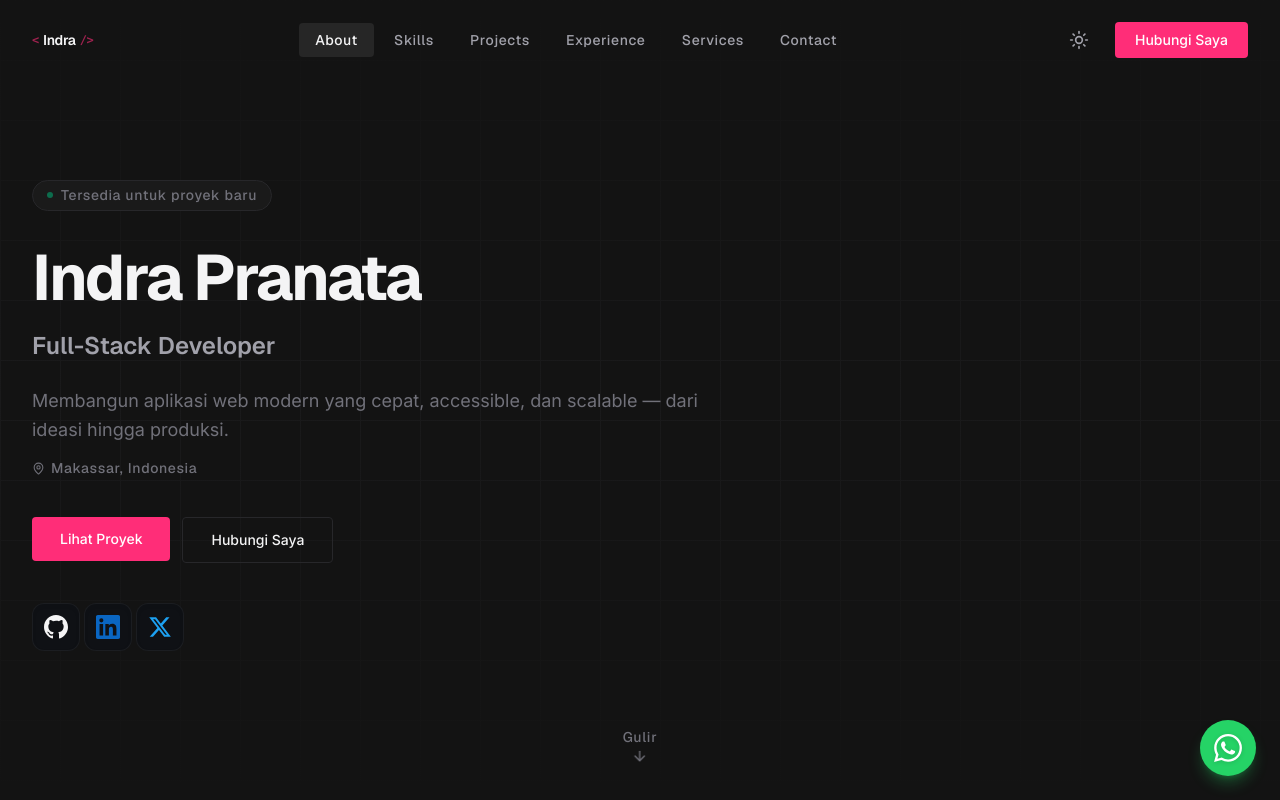
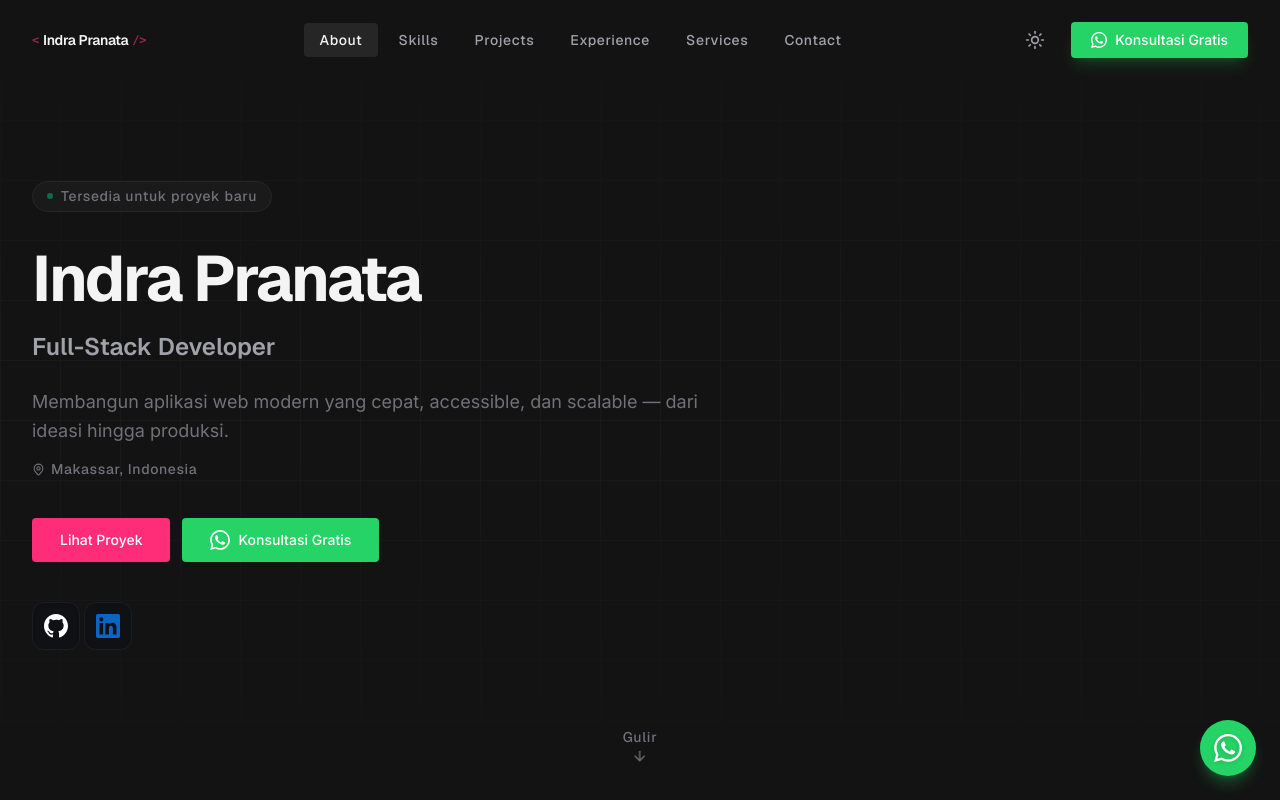
Before and after one commit to Indrapranat/portofolio-sayaa, a Next.js app: page / in a window 1280 px wide. Shown: the top 800 px of the page. Built offline with nearby package versions, Linux system fonts and the light colour scheme.

Commit message:
feat: content updates, fix logo colors, add WA ctas and hover animations

```diff
--- a/src/components/layout/Header.tsx
+++ b/src/components/layout/Header.tsx
@@ -54,7 +54,7 @@
     return () => { document.body.style.overflow = ""; };
   }, [isMobileOpen]);
 
-  const firstName = personalInfo.name.split(" ")[0];
+  const firstName = personalInfo.name;
 
   return (
     <>
@@ -111,10 +111,15 @@
             <div className="hidden lg:flex items-center gap-4">
               <ThemeToggle />
               <a
-                href="#contact"
-                className="inline-flex items-center px-5 py-2 text-sm font-medium rounded-[var(--radius-sm)] bg-[var(--color-accent)] text-white hover:bg-[var(--color-accent-hover)] transition-colors duration-200"
+                href="https://wa.me/6281243508709"
+                target="_blank"
+                rel="noopener noreferrer"
+                className="inline-flex items-center gap-2 px-5 py-2 text-sm font-medium rounded-[var(--radius-sm)] bg-[#25D366] text-white hover:bg-[#20b858] hover:scale-105 active:scale-95 shadow-lg shadow-[#25D366]/20 transition-all duration-300"
               >
-                Hubungi Saya
+                <svg xmlns="http://www.w3.org/2000/svg" viewBox="0 0 24 24" className="w-4 h-4 fill-current">
+                  <path d="M17.472 14.382c-.297-.149-1.758-.867-2.03-.967-.273-.099-.471-.148-.67.15-.197.297-.767.966-.94 1.164-.173.199-.347.223-.644.075-.297-.15-1.255-.463-2.39-1.475-.883-.788-1.48-1.761-1.653-2.059-.173-.297-.018-.458.13-.606.134-.133.298-.347.446-.52.149-.174.198-.298.298-.497.099-.198.05-.371-.025-.52-.075-.149-.669-1.612-.916-2.207-.242-.579-.487-.5-.669-.51-.173-.008-.371-.01-.57-.01-.198 0-.52.074-.792.372-.272.297-1.04 1.016-1.04 2.479 0 1.462 1.065 2.875 1.213 3.074.149.198 2.096 3.2 5.077 4.487.709.306 1.262.489 1.694.625.712.227 1.36.195 1.871.118.571-.085 1.758-.719 2.006-1.413.248-.694.248-1.289.173-1.413-.074-.124-.272-.198-.57-.347m-5.421 7.403h-.004a9.87 9.87 0 01-5.031-1.378l-.361-.214-3.741.982.998-3.648-.235-.374a9.86 9.86 0 01-1.51-5.26c.001-5.45 4.436-9.884 9.888-9.884 2.64 0 5.122 1.03 6.988 2.898a9.825 9.825 0 012.893 6.994c-.003 5.45-4.437 9.884-9.885 9.884m8.413-18.297A11.815 11.815 0 0012.05 0C5.495 0 .16 5.335.157 11.892c0 2.096.547 4.142 1.588 5.945L.057 24l6.305-1.654a11.882 11.882 0 005.683 1.448h.005c6.554 0 11.89-5.335 11.893-11.893a11.821 11.821 0 00-3.48-8.413z"/>
+                </svg>
+                Konsultasi Gratis
               </a>
             </div>
 
--- a/src/components/layout/MobileNav.tsx
+++ b/src/components/layout/MobileNav.tsx
@@ -71,11 +71,16 @@
               <ThemeToggle />
             </div>
             <a
-              href="#contact"
+              href="https://wa.me/6281243508709"
+              target="_blank"
+              rel="noopener noreferrer"
               onClick={onClose}
-              className="block w-full text-center px-5 py-2.5 text-sm font-medium rounded-[var(--radius-sm)] bg-[var(--color-accent)] text-white hover:bg-[var(--color-accent-hover)] transition-colors duration-200"
+              className="flex items-center justify-center gap-2 w-full text-center px-5 py-2.5 text-sm font-medium rounded-[var(--radius-sm)] bg-[#25D366] text-white hover:bg-[#20b858] transition-colors duration-200 shadow-lg shadow-[#25D366]/20"
             >
-              Hubungi Saya
+              <svg xmlns="http://www.w3.org/2000/svg" viewBox="0 0 24 24" className="w-4 h-4 fill-current">
+                <path d="M17.472 14.382c-.297-.149-1.758-.867-2.03-.967-.273-.099-.471-.148-.67.15-.197.297-.767.966-.94 1.164-.173.199-.347.223-.644.075-.297-.15-1.255-.463-2.39-1.475-.883-.788-1.48-1.761-1.653-2.059-.173-.297-.018-.458.13-.606.134-.133.298-.347.446-.52.149-.174.198-.298.298-.497.099-.198.05-.371-.025-.52-.075-.149-.669-1.612-.916-2.207-.242-.579-.487-.5-.669-.51-.173-.008-.371-.01-.57-.01-.198 0-.52.074-.792.372-.272.297-1.04 1.016-1.04 2.479 0 1.462 1.065 2.875 1.213 3.074.149.198 2.096 3.2 5.077 4.487.709.306 1.262.489 1.694.625.712.227 1.36.195 1.871.118.571-.085 1.758-.719 2.006-1.413.248-.694.248-1.289.173-1.413-.074-.124-.272-.198-.57-.347m-5.421 7.403h-.004a9.87 9.87 0 01-5.031-1.378l-.361-.214-3.741.982.998-3.648-.235-.374a9.86 9.86 0 01-1.51-5.26c.001-5.45 4.436-9.884 9.888-9.884 2.64 0 5.122 1.03 6.988 2.898a9.825 9.825 0 012.893 6.994c-.003 5.45-4.437 9.884-9.885 9.884m8.413-18.297A11.815 11.815 0 0012.05 0C5.495 0 .16 5.335.157 11.892c0 2.096.547 4.142 1.588 5.945L.057 24l6.305-1.654a11.882 11.882 0 005.683 1.448h.005c6.554 0 11.89-5.335 11.893-11.893a11.821 11.821 0 00-3.48-8.413z"/>
+              </svg>
+              Konsultasi Gratis
             </a>
           </div>
 
--- a/src/components/sections/Hero.tsx
+++ b/src/components/sections/Hero.tsx
@@ -60,12 +60,20 @@
 
           {/* ── CTAs ── */}
           <div className="mt-8 sm:mt-10 flex flex-col sm:flex-row items-stretch sm:items-start gap-3 w-full sm:w-auto">
-            <Button href="#projects" variant="primary" size="lg" className="w-full sm:w-auto">
+            <Button href="#projects" variant="primary" size="lg" className="w-full sm:w-auto hover:scale-105 hover:shadow-[0_0_20px_var(--color-accent)] active:scale-95 transition-all duration-300">
               Lihat Proyek
             </Button>
-            <Button href="#contact" variant="secondary" size="lg" className="w-full sm:w-auto">
-              Hubungi Saya
-            </Button>
+            <a
+              href="https://wa.me/6281243508709"
+              target="_blank"
+              rel="noopener noreferrer"
+              className="inline-flex items-center justify-center gap-2 px-7 py-3 text-sm font-medium rounded-[var(--radius-sm)] bg-[#25D366] text-white hover:bg-[#20b858] hover:scale-105 hover:shadow-[0_0_20px_#25D366] active:scale-95 transition-all duration-300 w-full sm:w-auto"
+            >
+              <svg xmlns="http://www.w3.org/2000/svg" viewBox="0 0 24 24" className="w-5 h-5 fill-current">
+                <path d="M17.472 14.382c-.297-.149-1.758-.867-2.03-.967-.273-.099-.471-.148-.67.15-.197.297-.767.966-.94 1.164-.173.199-.347.223-.644.075-.297-.15-1.255-.463-2.39-1.475-.883-.788-1.48-1.761-1.653-2.059-.173-.297-.018-.458.13-.606.134-.133.298-.347.446-.52.149-.174.198-.298.298-.497.099-.198.05-.371-.025-.52-.075-.149-.669-1.612-.916-2.207-.242-.579-.487-.5-.669-.51-.173-.008-.371-.01-.57-.01-.198 0-.52.074-.792.372-.272.297-1.04 1.016-1.04 2.479 0 1.462 1.065 2.875 1.213 3.074.149.198 2.096 3.2 5.077 4.487.709.306 1.262.489 1.694.625.712.227 1.36.195 1.871.118.571-.085 1.758-.719 2.006-1.413.248-.694.248-1.289.173-1.413-.074-.124-.272-.198-.57-.347m-5.421 7.403h-.004a9.87 9.87 0 01-5.031-1.378l-.361-.214-3.741.982.998-3.648-.235-.374a9.86 9.86 0 01-1.51-5.26c.001-5.45 4.436-9.884 9.888-9.884 2.64 0 5.122 1.03 6.988 2.898a9.825 9.825 0 012.893 6.994c-.003 5.45-4.437 9.884-9.885 9.884m8.413-18.297A11.815 11.815 0 0012.05 0C5.495 0 .16 5.335.157 11.892c0 2.096.547 4.142 1.588 5.945L.057 24l6.305-1.654a11.882 11.882 0 005.683 1.448h.005c6.554 0 11.89-5.335 11.893-11.893a11.821 11.821 0 00-3.48-8.413z"/>
+              </svg>
+              Konsultasi Gratis
+            </a>
           </div>
 
           {/* ── Social Links ── */}
--- a/src/components/sections/Skills.tsx
+++ b/src/components/sections/Skills.tsx
@@ -38,7 +38,7 @@
                 {catSkills.map((skill) => (
                   <div key={skill.name} className="flex flex-col items-center gap-2 group cursor-pointer" title={skill.name}>
                     <div className="flex items-center justify-center w-12 h-12 sm:w-[4.5rem] sm:h-[4.5rem] rounded-xl bg-[#0f1115] border border-white/5 shadow-inner transition-transform duration-300 group-hover:scale-110 group-hover:shadow-[var(--shadow-hover)]">
-                      <i className={`${skill.icon} colored text-[2rem] sm:text-5xl drop-shadow-sm`}></i>
+                      <i className={`${skill.icon} colored text-[2rem] sm:text-5xl drop-shadow-sm ${skill.name === 'Next.js' ? 'bg-white rounded-full' : ''}`}></i>
                     </div>
                   </div>
                 ))}
--- a/src/components/ui/SocialLink.tsx
+++ b/src/components/ui/SocialLink.tsx
@@ -7,7 +7,7 @@
 
 function GithubSvg({ size = 18 }: { size?: number }) {
   return (
-    <svg width={size} height={size} viewBox="0 0 24 24" fill="currentColor">
+    <svg width={size} height={size} viewBox="0 0 24 24" fill="#ffffff">
       <path d="M12 0C5.374 0 0 5.373 0 12c0 5.302 3.438 9.8 8.207 11.387.599.111.793-.261.793-.577v-2.234c-3.338.726-4.033-1.416-4.033-1.416-.546-1.387-1.333-1.756-1.333-1.756-1.089-.745.083-.729.083-.729 1.205.084 1.839 1.237 1.839 1.237 1.07 1.834 2.807 1.304 3.492.997.107-.775.418-1.305.762-1.604-2.665-.305-5.467-1.334-5.467-5.931 0-1.311.469-2.381 1.236-3.221-.124-.303-.535-1.524.117-3.176 0 0 1.008-.322 3.301 1.23A11.509 11.509 0 0 1 12 5.803c1.02.005 2.047.138 3.006.404 2.291-1.552 3.297-1.23 3.297-1.23.653 1.653.242 2.874.118 3.176.77.84 1.235 1.911 1.235 3.221 0 4.609-2.807 5.624-5.479 5.921.43.372.823 1.102.823 2.222v3.293c0 .319.192.694.801.576C20.566 21.797 24 17.3 24 12c0-6.627-5.373-12-12-12z" />
     </svg>
   );
@@ -21,18 +21,9 @@
   );
 }
 
-function TwitterXSvg({ size = 18 }: { size?: number }) {
-  return (
-    <svg width={size} height={size} viewBox="0 0 24 24" fill="#1DA1F2">
-      <path d="M18.244 2.25h3.308l-7.227 8.26 8.502 11.24H16.17l-5.214-6.817L4.99 21.75H1.68l7.73-8.835L1.254 2.25H8.08l4.713 6.231zm-1.161 17.52h1.833L7.084 4.126H5.117z" />
-    </svg>
-  );
-}
-
 const iconMap: Record<string, React.FC<{ size?: number }>> = {
   Github: GithubSvg,
   Linkedin: LinkedinSvg,
-  Twitter: TwitterXSvg,
 };
 
 interface SocialLinkProps {
--- a/src/data/education.ts
+++ b/src/data/education.ts
@@ -2,14 +2,14 @@
 
 export const education: Education[] = [
   {
-    institution: "University Name",
-    degree: "Bachelor's Degree",
-    field: "Computer Science",
-    startDate: "2018",
-    endDate: "2022",
+    institution: "Universitas Dipa Makassar",
+    degree: "S1",
+    field: "Sistem Informasi",
+    startDate: "2022",
+    endDate: "2026",
     achievements: [
-      "Graduated with honors",
-      "Relevant coursework: Data Structures, Web Development, Database Systems",
+      "Fokus pada rekayasa perangkat lunak dan arsitektur database modern",
+      "Aktif dalam pengembangan proyek aplikasi web dan mobile",
     ],
   },
 ];
--- a/src/data/projects.ts
+++ b/src/data/projects.ts
@@ -14,7 +14,7 @@
       "Feature three",
     ],
     techStack: ["Next.js", "TypeScript", "Tailwind CSS", "PostgreSQL"],
-    imageUrl: "/images/projects/project-one.jpg",
+    imageUrl: "https://images.unsplash.com/photo-1551288049-bebda4e38f71?auto=format&fit=crop&w=800&q=80",
     repoUrl: "https://github.com/yourusername/project-one",
     demoUrl: "https://project-one.vercel.app",
     status: "completed",
@@ -28,7 +28,7 @@
     description:
       "A brief description of the second project explaining its purpose and impact.",
     techStack: ["React", "Node.js", "Express", "MySQL"],
-    imageUrl: "/images/projects/project-two.jpg",
+    imageUrl: "https://images.unsplash.com/photo-1498050108023-c5249f4df085?auto=format&fit=crop&w=800&q=80",
     repoUrl: "https://github.com/yourusername/project-two",
     status: "completed",
     featured: true,
@@ -40,7 +40,7 @@
     description:
       "A brief description of the third project showcasing different skills.",
     techStack: ["Next.js", "Tailwind CSS", "Vercel"],
-    imageUrl: "/images/projects/project-three.jpg",
+    imageUrl: "https://images.unsplash.com/photo-1555066931-4365d14bab8c?auto=format&fit=crop&w=800&q=80",
     demoUrl: "https://project-three.vercel.app",
     status: "in-progress",
     featured: true,
```
Also changed, not shown: src/data/personal.ts (+3 -8 lines).
